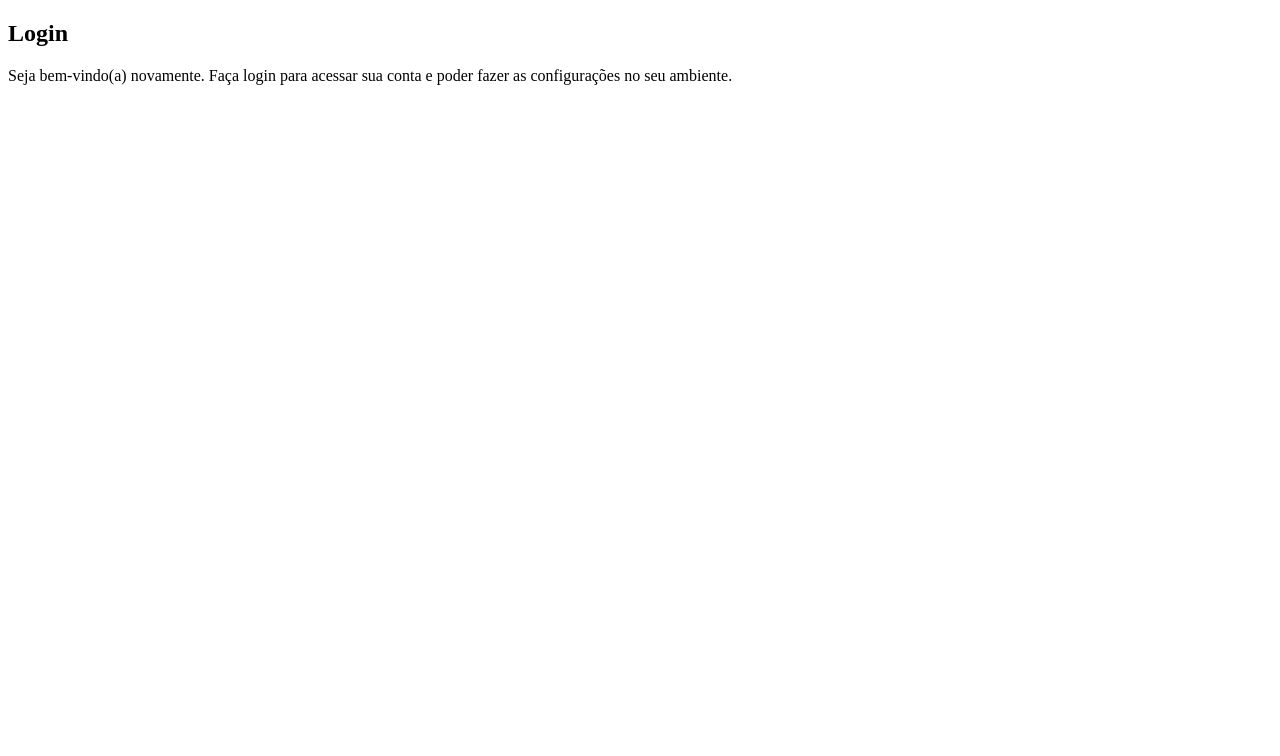
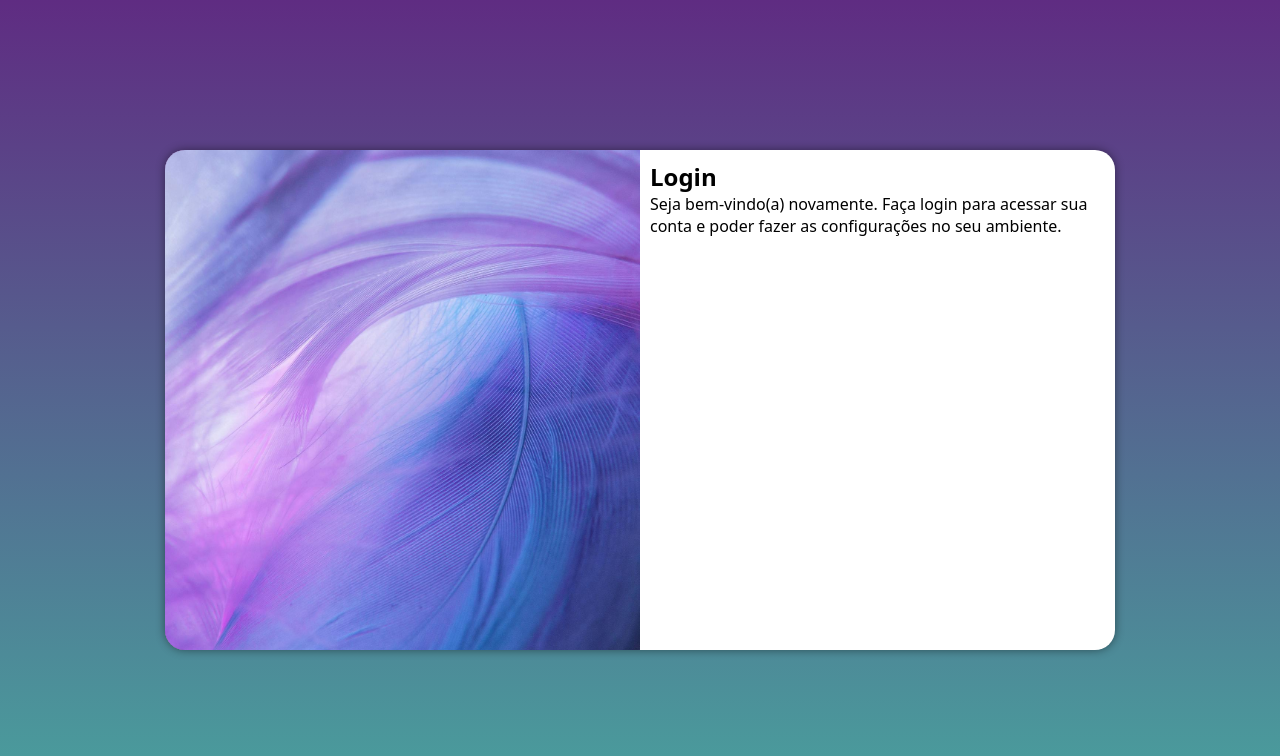
Before and after one commit to nathanprestesdeveloper/projeto-login, a plain HTML site: page index.html in a window 1280 px wide. Drawn offline with Linux system fonts and the light colour scheme.

Commit message:
Fiz as novas Media Queries

```diff
--- /dev/null
+++ b/estilos/mediaquery.css
@@ -0,0 +1,45 @@
+@charset "UTF-8";
+
+@media screen and (min-width: 768px) and (max-width: 992px) /*Tablet*/ {
+
+    body {
+        background-image: linear-gradient(to top, #49a09d,#5f2c82);
+    }
+
+    section#login {
+        width: 80vw;
+    }
+
+    section#login > div#imagem {
+        float: left;
+        width: 30%;
+        height: 100%;
+    }
+
+    section#login > div#formulario {
+        float: right;
+        width: 70%;
+    }
+}
+
+@media screen and (min-width: 992px) {
+
+     body {
+        background-image: linear-gradient(to top, #49a09d,#5f2c82);
+    }
+
+    section#login {
+        width: 950px;
+    }
+
+    section#login > div#imagem {
+        float: left;
+        width: 50%;
+        height: 100%;
+    }
+
+    section#login > div#formulario {
+        float: right;
+        width: 50%;
+    }
+}
--- a/estilos/style.css
+++ b/estilos/style.css
@@ -6,3 +6,56 @@ Verde: #49a09d
 Lilás: #5f2c82
 
 */
+
+* {
+    font-family: system-ui, -apple-system, BlinkMacSystemFont, 'Segoe UI', Roboto, Oxygen, Ubuntu, Cantarell, 'Open Sans', 'Helvetica Neue', sans-serif;
+
+    padding: 0px;
+    margin: 0px;
+    box-sizing: border-box; /*Borda faça parte da conta*/
+}
+
+html, body {
+    background-color: #5f2c82;
+    height: 100vh;
+    width: 100vw;
+}
+
+main {
+    position: relative;
+
+    height: 100vh;
+    width: 100vw;
+}
+
+section#login {
+    background-color: white;
+    width: 250px;
+    height: 500px;
+    border-radius: 20px;
+    box-shadow: 0px 0px 10px rgba(0, 0, 0, 0.450);
+    overflow: hidden;
+
+    position: absolute;
+    top: 50%;
+    left: 50%;
+
+    transform: translate(-50%, -50%);
+
+    transition: width .3s, height .3s;
+    transition-timing-function: ease;
+}
+
+section#login > div#imagem {
+    display: block;
+    background: #5f2c82 url(../imagens/fundo.jpg) no-repeat;
+    background-size: cover;
+    background-position: center center;
+    height: 200px;
+}
+
+section#login > div#formulario {
+    display: block;
+    padding: 10px;
+
+}
--- a/index.html
+++ b/index.html
@@ -5,6 +5,7 @@
     <meta name="viewport" content="width=device-width, initial-scale=1.0">
     <title>Login</title>
     <link rel="stylesheet" href="estilos/style.css">
+    <link rel="stylesheet" href="estilos/mediaquery.css">
 </head>
 <body>
     <main>
```
